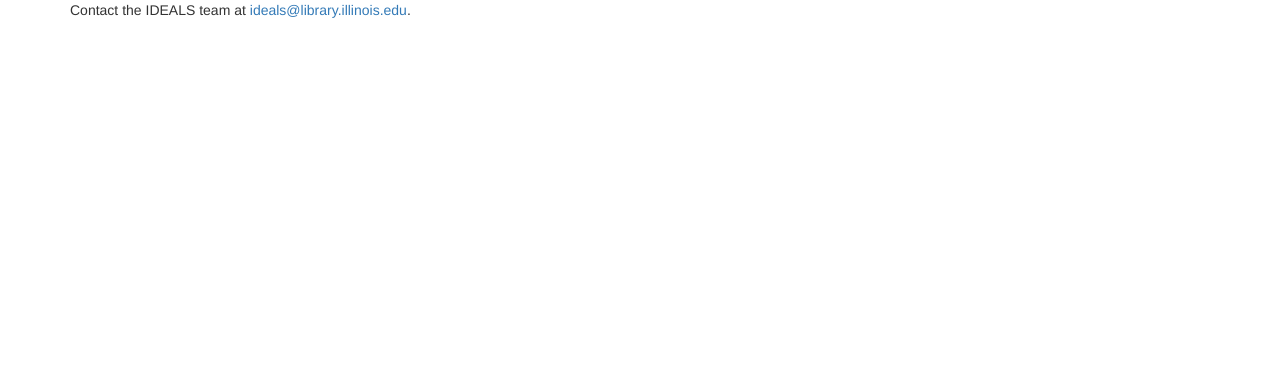
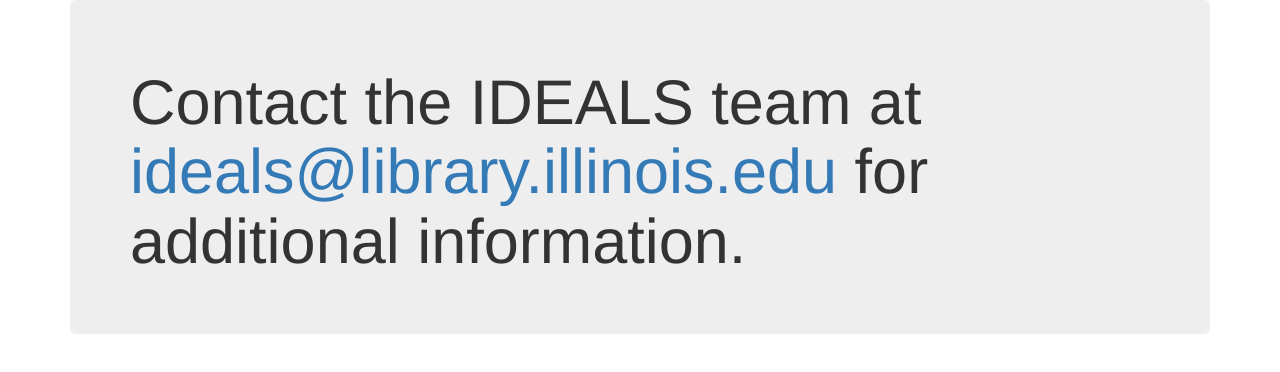
Before and after one commit to ideals-project/ideals-project.github.io, a plain HTML site: page index.html in a window 1280 px wide. Drawn offline with nearby package versions, Linux system fonts and the light colour scheme.

Commit message:
refine display

```diff
--- a/index.html
+++ b/index.html
@@ -28,7 +28,9 @@
 
 <div class="container">
 
-    <p>Contact the IDEALS team at <a href="mailto:ideals@library.illinois.edu?Subject=batchpackager" target="_top">ideals@library.illinois.edu</a>.</p>
+    <div class="jumbotron">
+        <h1>Contact the IDEALS team at <a href="mailto:ideals@library.illinois.edu?Subject=batchpackager" target="_top">ideals@library.illinois.edu</a> for additional information.</h1>
+    </div>
 
 </div>
 
```
Also changed, not shown: batchpackager.html (+2 -1 lines).
